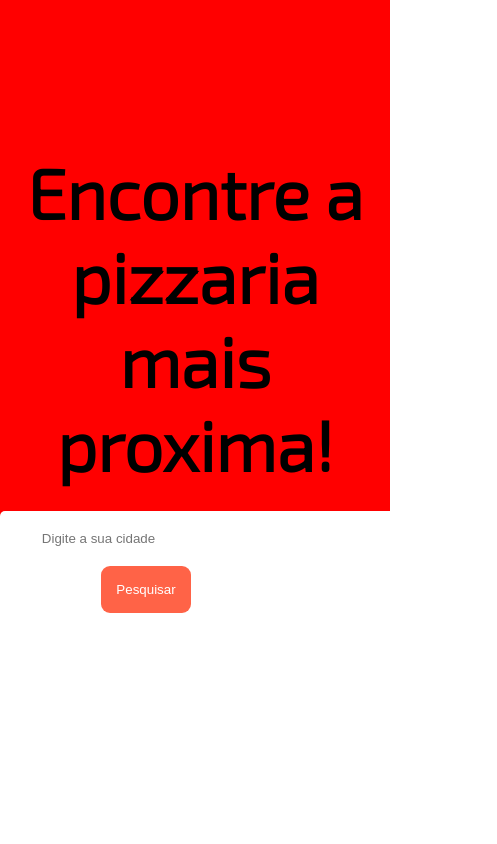
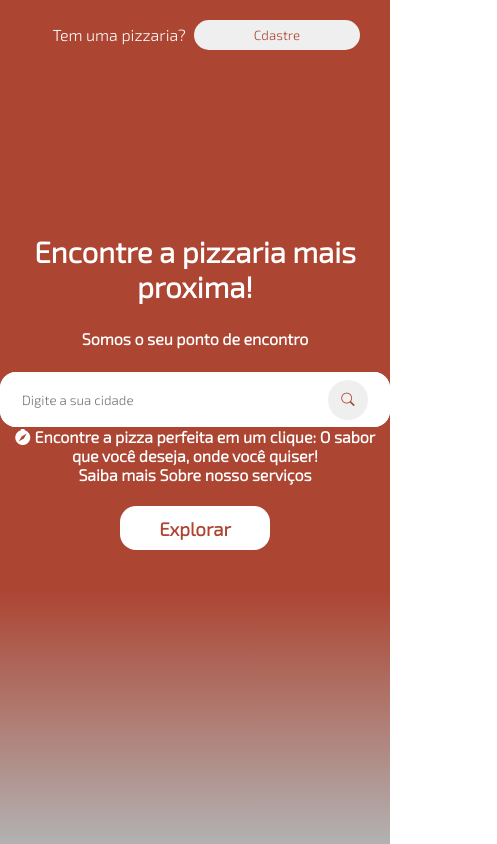
Before and after one commit to brendo-gomes-santana/PizzaMap, a plain HTML site: page site/index.html in a window 390 px wide. Shown: the whole page, 497 px wide, since content can reach past the window. Drawn offline with nearby package versions, Linux system fonts and the light colour scheme.

Commit message:
botao de cadastro criado
botao para caso o usuario for o dono de uma pizzaria

```diff
--- /dev/null
+++ b/site/css/inicio.css
@@ -0,0 +1,145 @@
+/*barra de navegacao*/
+#cadastro-pizzaria {
+display: flex;
+justify-content: end;
+margin-top: 15px;
+margin-right: 20px;
+padding: 10px;
+}
+#cadastro-pizzaria p{
+  color: #FFF;
+}
+#cadastro-pizzaria button{
+  margin-top: -5px;
+  padding: 7px 60px;
+  margin-left: 8px;
+  border-radius: 15px;
+  border: none;
+}
+#cadastro-pizzaria button a{
+  text-decoration: none;
+  color: #ad4533;
+}
+.container{
+    height: 560px;
+    background: linear-gradient(var(--base--) 70%, var(--darck--));
+    position: absolute;
+    top: 0;
+    width: 100%;
+    height: 100%;
+}
+
+.input {
+    text-align: center;
+  }
+  h2{
+    font-size: 22pt;
+    padding-top: 150px;
+    padding-bottom: 25px;
+    color: var(--branca--);
+  }
+  .text{
+    color: var(--branca--);
+    width: 750px;
+    margin: 12px auto;
+  }
+
+  .inputBox{
+      position: relative;
+      display: flex;
+      align-items: center;
+      justify-content: center;
+      background-color: var(--branca--);
+      width: 650px;
+      height: 55px;
+      margin: 0 auto;
+      border-radius: 16px;
+      position: relative;
+
+      margin-bottom: 1em;
+  }
+  .inputBox > #pesquisa{
+      width: 100%;
+      height: 100%;
+      border-radius: 16px;
+      outline: none;
+      border: none;
+      padding: 12px 22px;
+  }
+  #buttonSearch{
+      position: absolute;
+      right: 22px;
+      top: auto;
+      width: 40px;
+      height: 40px;
+      border-radius: 50%;
+      border: none;
+      color: var(--base--);
+      cursor: pointer;
+  }
+  .pub{
+    color: var(--branca--);
+    font-weight: bold;
+  }
+  .explorarBtn{
+    margin-top: 22px;
+    width: 150px;
+    height: 44px;
+    border-radius: 16px;
+    border: none;
+    font-size: 14pt;
+    font-weight: bold;
+    color: var(--base--);
+    text-transform: capitalize;
+    cursor: pointer;
+    background-color: var(--branca--);
+    transition: transform .3s;
+  }.explorarBtn:hover{
+    transform: scale(1.02);
+  }
+  @media screen and (max-width:800px){
+
+.text{
+    color: var(--branca--);
+    font-family: var(--fontePrimary--);
+    width: 100%;
+    padding: 12px;
+    margin: 12px auto;
+  }
+    .inputBox{
+        position: relative;
+        display: flex;
+        align-items: center;
+        justify-content: center;
+        background-color: var(--branca--);
+        width: 400px;
+        height: 55px;
+        margin: 0 auto;
+        border-radius: 16px;
+        position: relative;
+    }
+    .inputBox > #pesquisa{
+        width: 100%;
+        height: 100%;
+        border-radius: 16px;
+        outline: none;
+        border: none;
+        padding: 12px 22px;
+    }
+
+  }
+
+  @media screen and (max-width:600px){
+    .inputBox{
+        position: relative;
+        display: flex;
+        align-items: center;
+        justify-content: center;
+        background-color: var(--branca--);
+        width: 100%;
+        height: 55px;
+        margin: 0 auto;
+        border-radius: 16px;
+        position: relative;
+    }
+  }
--- /dev/null
+++ b/site/css/style.css
@@ -0,0 +1,26 @@
+@import url('https://fonts.googleapis.com/css2?family=Exo+2:ital,wght@0,300;1,200&family=Roboto:ital,wght@0,100;0,300;0,400;1,100;1,300&display=swap');
+* {
+    font-family: var(--fontePrimary--);
+    margin: 0;
+    padding: 0;
+    box-sizing: border-box;
+}
+
+/* variaveis de cores  */
+:root{
+    --fontePrimary--:'Exo 2', 'Roboto', sans-serif;
+    --branca--:#fff;
+    --base--:#ad4533;
+    --darck--:#0000004d;
+}
+ul{
+    list-style: none;
+}
+a{
+    text-decoration: none;
+}
+img{
+    width: 100%;
+    height: 100%;
+    display: block;
+}
--- a/site/index.html
+++ b/site/index.html
@@ -3,49 +3,38 @@
 <head>
   <meta charset="UTF-8">
   <meta name="viewport" content="width=device-width, initial-scale=1.0">
-  <title>Pizza Map</title>
-  <style>
-    @import url('https://fonts.googleapis.com/css2?family=Exo+2:ital,wght@0,300;1,200&family=Roboto:ital,wght@0,100;0,300;0,400;1,100;1,300&display=swap');
-    * {
+  <link rel="stylesheet" href="https://cdn.jsdelivr.net/npm/bootstrap-icons@1.10.5/font/bootstrap-icons.css">
+  <link rel="stylesheet" href="css/style.css">
+  <link rel="stylesheet" href="css/inicio.css">
+  <link rel="shortcut icon" href="img/entregador-de-pizza-removebg-preview.png" type="image/x-icon">
+  <title>Pizza Map | Home </title>
 
-      margin: 0;
-      padding: 0;
-      box-sizing: border-box;
-    }
-    /*barra de navegacao*/
-    nav {
-
-    }
-    .input {
-      height: 560px;
-      background: red;
-      text-align: center;
-    }
-    h2{
-      font-family: 'Exo 2', 'Roboto', sans-serif;
-      font-size: 70px;
-      padding-top: 150px;
-      padding-bottom: 25px;
-    }
-    #pesquisa{
-      padding: 20px 310px 20px 10px;
-      text-align: center;
-      border-radius: 5px;
-      border: none;
-    }
-
-
-  </style>
 </head>
 <body>
   <div class="container">
-    <header>
-      <div class="input">
-        <h2>Encontre a pizzaria <br> mais proxima!</h2>
-        <input id="pesquisa" type="text" placeholder="Digite a sua cidade">
-        <button style="padding: 16px 15px; border: none; border-radius: 9px; margin-left: -98px; background: tomato; color: white;" type="button">Pesquisar</button>
-      </div>
+    <header id="cadastro-pizzaria">
+      <p>Tem uma pizzaria?</p>
+      <button><a href="">Cdastre</a> </button>
     </header>
-  </div>
+      <section class="input">
+
+        <!--  -->
+        <article class="text">
+          <main>
+            <h2>Encontre a pizzaria mais proxima!</h2>
+          <h4>Somos o seu ponto de encontro</h4>
+          </main>
+
+        </article>
+        <!--  -->
+        <form class="inputBox">
+          <input id="pesquisa" type="text" placeholder="Digite a sua cidade">
+          <button type="button" id="buttonSearch"><i class="bi bi-search"></i></button>
+        </form>
+
+        <h4 class="pub"><i class="bi bi-compass-fill"> </i>Encontre a pizza perfeita em um clique: O sabor que você deseja, onde você quiser! <br>Saiba mais Sobre nosso serviços </h4>
+        <button class="explorarBtn"> explorar</button>
+      </section>
+    </div>
 </body>
 </html>
```
Also changed, not shown: site/img/entregador-de-pizza-removebg-preview.png (added).
